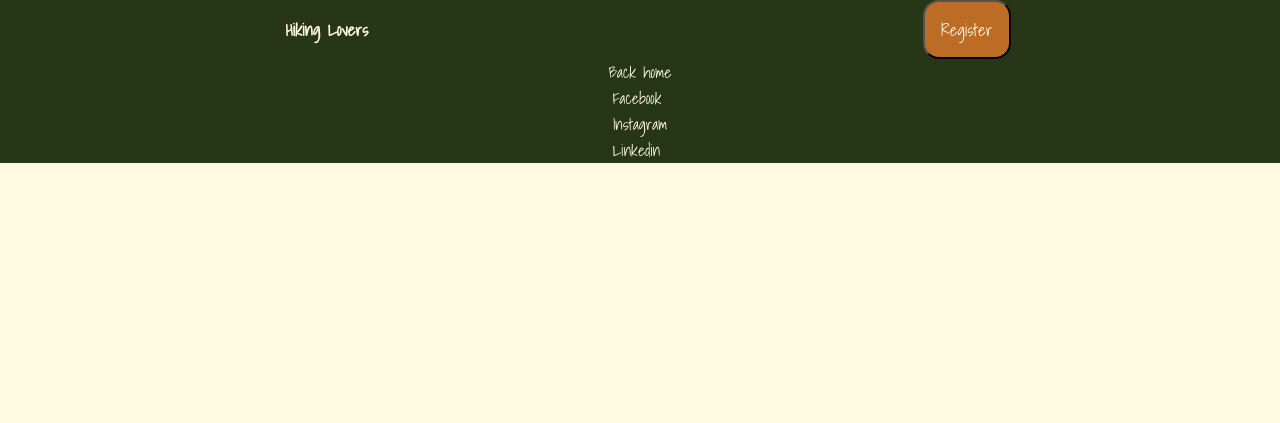
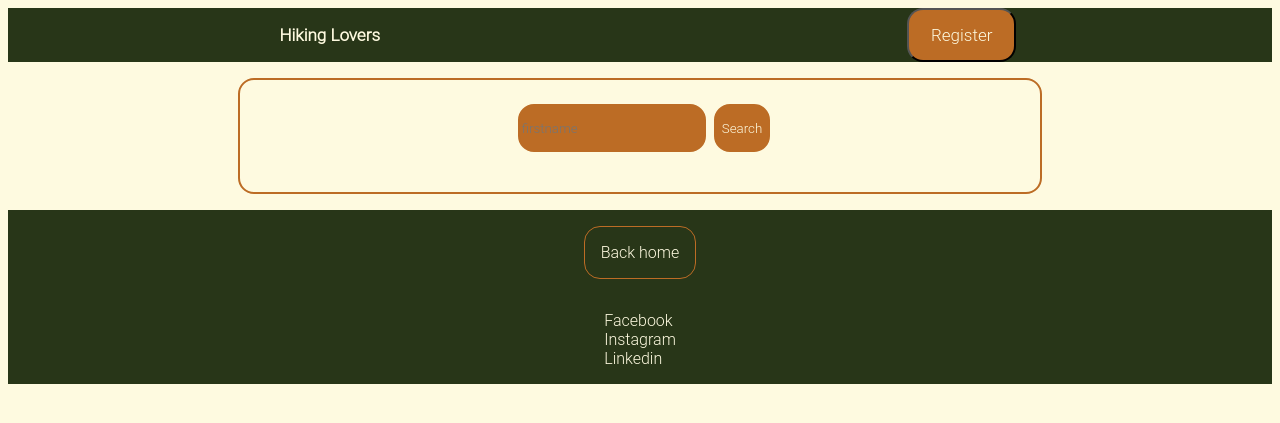
Before and after one commit to becodeorg/hamilton-8-hiking-project-hiking-lovers, a PHP site: template src/views/users_list.view.php in a window 1280 px wide. Shown: the top 423 px of the page. Run offline with PHP 8.4, Linux system fonts and the light colour scheme; the template is opened without the code that fills it, so the values that code supplies are empty.

Commit message:
upload userlist

```diff
--- a/src/public/index.php
+++ b/src/public/index.php
@@ -43,8 +43,6 @@ try {
             $authController = new AuthController();
             $authController->userlist();
             break;
-
-
         default:
             $pageController = new PageController();
             $pageController->page_404();
--- a/src/public/style/pages/login.scss
+++ b/src/public/style/pages/login.scss
@@ -2,7 +2,7 @@ main{
   display: flex;
   justify-content: center;
 }
-form {
+.login {
   display: flex;
   flex-direction: column;
   align-items: center;
--- /dev/null
+++ b/src/public/style/pages/users_list.scss
@@ -0,0 +1,51 @@
+.userspage {
+  width: 60vw;
+  display: flex;
+  flex-direction: column;
+  margin: 1rem;
+  border: 2px solid #bc6c25;
+  border-radius: 1rem;
+  padding: 1rem;
+}
+.userlistsearch{
+  display: flex;
+  justify-content: center;
+  align-items: center;
+  input{
+    border: #bc6c25 2px solid;
+    margin: 0.5rem;
+    border-radius: 1rem;
+    min-height: 3rem;
+    background-color: #bc6c25;
+    color: #fefae0;
+
+  }
+  button{
+    border: #bc6c25 2px solid;
+    border-radius: 1rem;
+    min-height: 3rem;
+    background-color: #bc6c25;
+    color: #fefae0;
+  }
+}
+
+
+.listing_user {
+  ul {
+    li {
+      margin: 0.5rem;
+      display: flex;
+      justify-content: space-between;
+      padding: 1rem;
+      border: #283618 1px solid;
+      border-radius: 1rem;
+      .curd_user{
+          padding: 0.5rem;
+          margin: 1rem;
+          border: #283618 1px solid;
+        border-radius: 1rem;
+
+      }
+    }
+  }
+}
--- a/src/public/style/style.css
+++ b/src/public/style/style.css
@@ -1,4 +1,5 @@
 @import url("https://fonts.googleapis.com/css2?family=Shadows+Into+Light&display=swap");
+@import url("https://fonts.googleapis.com/css2?family=Roboto:ital,wght@0,100;0,300;1,100&display=swap");
 .hike_container {
   background-color: #bc6c25;
   margin: 20px;
@@ -17,7 +18,7 @@ main {
   justify-content: center;
 }
 
-form {
+.login {
   display: flex;
   flex-direction: column;
   align-items: center;
@@ -25,21 +26,65 @@ form {
   margin: 2rem;
   width: 20rem;
 }
-form label {
+.login label {
   display: flex;
   align-content: center;
   width: 5rem;
 }
-form label input {
+.login label input {
   border-radius: 2rem;
 }
 
+.userspage {
+  width: 60vw;
+  display: flex;
+  flex-direction: column;
+  margin: 1rem;
+  border: 2px solid #bc6c25;
+  border-radius: 1rem;
+  padding: 1rem;
+}
+
+.userlistsearch {
+  display: flex;
+  justify-content: center;
+  align-items: center;
+}
+.userlistsearch input {
+  border: #bc6c25 2px solid;
+  margin: 0.5rem;
+  border-radius: 1rem;
+  min-height: 3rem;
+  background-color: #bc6c25;
+  color: #fefae0;
+}
+.userlistsearch button {
+  border: #bc6c25 2px solid;
+  border-radius: 1rem;
+  min-height: 3rem;
+  background-color: #bc6c25;
+  color: #fefae0;
+}
+
+.listing_user ul li {
+  margin: 0.5rem;
+  display: flex;
+  justify-content: space-between;
+  padding: 1rem;
+  border: #283618 1px solid;
+  border-radius: 1rem;
+}
+.listing_user ul li .curd_user {
+  padding: 0.5rem;
+  margin: 1rem;
+  border: #283618 1px solid;
+  border-radius: 1rem;
+}
+
 * {
-  padding: 0;
-  margin: 0;
   text-decoration: none;
   list-style: none;
-  font-family: "Shadows Into Light", cursive;
+  font-family: "Roboto Light";
 }
 
 body {
@@ -81,6 +126,15 @@ body footer {
   background-color: #283618;
   color: #fefae0;
 }
+body footer ul {
+  padding: 0;
+}
+body footer .back {
+  margin: 1rem;
+  border: #bc6c25 1px solid;
+  border-radius: 1rem;
+  padding: 1rem;
+}
 body a {
   text-decoration: none;
   color: #fefae0;
--- a/src/public/style/style.scss
+++ b/src/public/style/style.scss
@@ -1,12 +1,12 @@
 @import url("https://fonts.googleapis.com/css2?family=Shadows+Into+Light&display=swap");
+@import url('https://fonts.googleapis.com/css2?family=Roboto:ital,wght@0,100;0,300;1,100&display=swap');
 @import "pages/hike_list";
 @import "pages/login";
+@import "pages/users_list";
 * {
-  padding: 0;
-  margin: 0;
   text-decoration: none;
   list-style: none;
-  font-family: "Shadows Into Light", cursive;
+  font-family: "Roboto Light";
 }
 
 body {
@@ -53,6 +53,15 @@ body {
     align-items: center;
     background-color: #283618;
     color: #fefae0;
+    ul{
+      padding: 0;
+    }
+    .back{
+      margin: 1rem;
+      border: #bc6c25 1px solid;
+      border-radius: 1rem;
+      padding: 1rem;
+    }
 
   }
 
--- a/src/views/users_list.view.php
+++ b/src/views/users_list.view.php
@@ -1,9 +1,22 @@
+<div class="userspage">
+    <form action="/userlist" class="userlistsearch" method="GET">
+        <label for="search"></label>
+        <input type="search" name="search_query" placeholder="firstname">
+        <button type="submit">Search</button>
+    </form>
 
+    <div class="listing_user">
+        <ul>
+            <?php foreach ($users as $user): ?>
+                <li>
+                    <?= $user['firstname'] . ' ' . $user['lastname']; ?>
+                    <div>
+                        <buttton class="curd_user">Add+</buttton>
+                        <buttton class="curd_user">Send a message</buttton>
+                    </div>
 
-
-<ul>
-        <?php foreach ($users as $user): ?>
-    <li><?= $user['firstname'] . ' ' . $user['lastname']; ?></li>
-    <?php endforeach; ?>
-
-</ul>
+                </li>
+            <?php endforeach; ?>
+        </ul>
+    </div>
+</div>
```
Also changed, not shown: src/controllers/AuthController.php (+8 -3 lines), src/controllers/UserController.php (+8 -0 lines), 3 other files.
